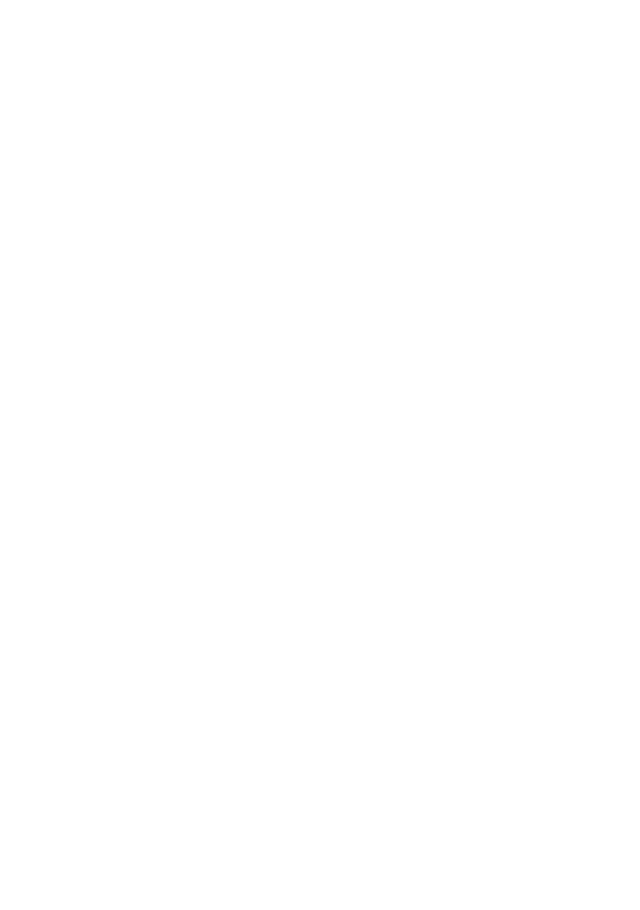
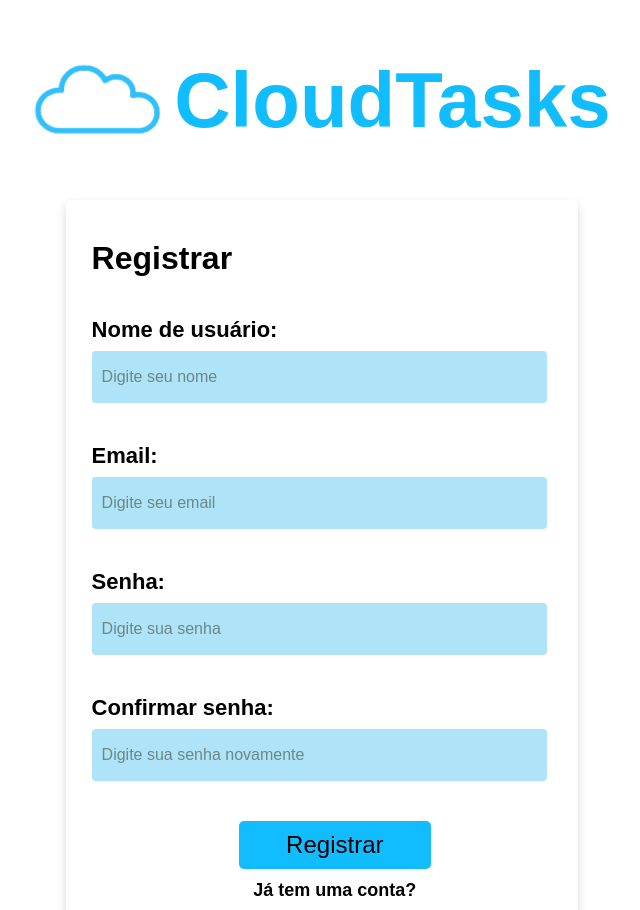
Before and after one commit to MatheuzinDev/CloudTasks, a React (Vite) app: page /register in a window 1280 px wide. Before the commit this address had no page. Shown: the top 910 px of the page, without its empty margins (318-958 px from the left). Before the commit the page ends 800 px from the top, so only its background shows below. Built offline with nearby package versions, Linux system fonts and the light colour scheme.

Commit message:
enviando a tela de registro

```diff
--- a/src/App.jsx
+++ b/src/App.jsx
@@ -1,5 +1,6 @@
 import Home from "./Pages/Home"
 import Login from "./Pages/Login"
+import Register from "./Pages/Register"
 import { BrowserRouter, Routes, Route } from "react-router-dom"
 import "./Components/Header/Header.css"
 function App() {
@@ -9,6 +10,7 @@
         <Routes>
           <Route path="/" element={<Home />} />
           <Route path="/login" element={<Login />} />
+          <Route path="/register" element={<Register />} />
         </Routes>
       </BrowserRouter>
     </>
--- a/src/Components/BodyLogin/BodyLogin.jsx
+++ b/src/Components/BodyLogin/BodyLogin.jsx
@@ -1,12 +1,12 @@
-import Forms from "../Forms/Forms"
+import FormsLogin from "../FormsLogin/FormsLogin"
 import "../BodyLogin/BodyLogin.css"
 
 function BodyLogin() {
   return (
     <>
-    <div className="bodyLogin">
-      <Forms></Forms>
-    </div>
+      <div className="bodyLogin">
+        <FormsLogin></FormsLogin>
+      </div>
     </>
   )
 }
--- /dev/null
+++ b/src/Components/BodyRegister/BodyRegister.css
@@ -0,0 +1,10 @@
+.bodyRegister {
+    width: 40vw;
+    height: 100vh;
+    display: flex;
+    justify-content: center;
+    flex-direction: column;
+    border-radius: 5px;
+    box-shadow: 0px 4px 10px rgba(0, 0, 0, 0.15);
+    margin-bottom: 4vh;
+}
--- /dev/null
+++ b/src/Components/BodyRegister/BodyRegister.jsx
@@ -0,0 +1,14 @@
+import FormsRegister from "../FormsRegister/FormsRegister"
+import "../BodyRegister/BodyRegister.css"
+
+function BodyRegister() {
+    return (
+        <>
+            <div className="bodyRegister">
+                <FormsRegister></FormsRegister>
+            </div>
+        </>
+    )
+}
+
+export default BodyRegister
--- /dev/null
+++ b/src/Components/FormsLogin/FormsLogin.css
@@ -0,0 +1,51 @@
+.divInputEmail {
+    display: flex;
+    flex-direction: column;
+    gap: 1vh;
+    font-size: 20px;
+    width: 35vw;
+    font-family: "Montserrat", sans-serif;
+}
+
+.childDivInputEmail {
+    display: flex;
+    flex-direction: column;
+    gap: 5vh;
+    height: 62vh;
+    padding-top: 4vh;
+    margin-left: 2vw;
+}
+
+.labelLogin {
+    font-family: "Montserrat", sans-serif;
+    font-weight: lighter;
+    font-size: 32px;
+    font-weight: bold;
+}
+
+.label {
+    font-size: 22px;
+    font-family: "Montserrat", sans-serif;
+    font-weight: lighter;
+    font-weight: bold;
+}
+
+.divButtons {
+    display: flex;
+    justify-content: center;
+    align-items: center;
+    flex-direction: column;
+    justify-content: space-between;
+    height: 19vh;
+}
+
+.divButtons p {
+    font-size: 18px;
+    font-family: "Montserrat", sans-serif;
+    font-weight: lighter;
+    font-weight: bold;
+}
+
+.input::placeholder {
+    color: #6a8886;
+}
--- a/src/Components/Forms/Forms.jsx
+++ b/src/Components/FormsLogin/FormsLogin.jsx
@@ -1,8 +1,9 @@
 import Button from '../Button/Button';
 import Form from 'react-bootstrap/Form';
 import Input from '../Input/Input';
-import "../Forms/Forms.css"
-function Forms() {
+import "../FormsLogin/FormsLogin.css"
+import { Link } from 'react-router-dom';
+function FormsLogin() {
   return (
     <>
       <Form className='childDivInputEmail'>
@@ -15,7 +16,7 @@
               type="email"
               placeholder="Digite seu email"
               required
-              height="2vh"
+              height="4vh"
               border="none"
               backgroundColor="#AEE3F8"
               font-size="55px"
@@ -31,7 +32,7 @@
               type="email"
               placeholder="Digite sua senha"
               required
-              height="2vh"
+              height="4vh"
               border="none"
               backgroundColor="#AEE3F8"
             />
@@ -46,11 +47,11 @@
 
           <p>Não tem uma conta?</p>
 
-          <Button
+          <Link to="/register"><Button
             text="Criar conta"
             width="15vw"
             height="6vh"
-          />
+          /></Link>
         </div>
       </Form>
 
@@ -58,4 +59,4 @@
   );
 }
 
-export default Forms;
+export default FormsLogin;
--- a/src/Components/Forms/Forms.css
+++ b/src/Components/FormsRegister/FormsRegister.css
@@ -1,4 +1,4 @@
-.divInputEmail {
+.divInputEmail1 {
     display: flex;
     flex-direction: column;
     gap: 1vh;
@@ -7,30 +7,29 @@
     font-family: "Montserrat", sans-serif;
 }
 
-.childDivInputEmail {
+.childDivInputEmail1 {
     display: flex;
     flex-direction: column;
     gap: 5vh;
-    height: 60vh;
-    padding-top: 4vh;
+    height: 90vh;
     margin-left: 2vw;
 }
 
-.labelLogin {
+.labelLogin1 {
     font-family: "Montserrat", sans-serif;
     font-weight: lighter;
     font-size: 32px;
     font-weight: bold;
 }
 
-.label {
+.label1 {
     font-size: 22px;
     font-family: "Montserrat", sans-serif;
     font-weight: lighter;
     font-weight: bold;
 }
 
-.divButtons {
+.divButtons1 {
     display: flex;
     justify-content: center;
     align-items: center;
@@ -39,7 +38,7 @@
     height: 19vh;
 }
 
-.divButtons p {
+.divButtons1 p {
     font-size: 18px;
     font-family: "Montserrat", sans-serif;
     font-weight: lighter;
--- /dev/null
+++ b/src/Components/FormsRegister/FormsRegister.jsx
@@ -0,0 +1,94 @@
+import Button from '../Button/Button';
+import Form from 'react-bootstrap/Form';
+import Input from '../Input/Input';
+import "../FormsRegister/FormsRegister.css"
+import { Link } from 'react-router-dom';
+
+function FormsRegister() {
+  return (
+    <>
+      <Form className='childDivInputEmail1'>
+        <h1 className='labelLogin1'>Registrar</h1>
+        <Form.Group className="mb-3" controlId="formBasicEmail">
+          <div className='divInputEmail1'>
+            <Form.Label className='label1'>Nome de usuário:</Form.Label>
+            <Input
+              width="34vw"
+              type="email"
+              placeholder="Digite seu nome"
+              required
+              height="4vh"
+              border="none"
+              backgroundColor="#AEE3F8"
+              font-size="55px"
+            />
+          </div>
+        </Form.Group>
+
+        <Form.Group className="mb-3" controlId="formBasicEmail">
+          <div className='divInputEmail1'>
+            <Form.Label className='label1'>Email:</Form.Label>
+            <Input
+              width="34vw"
+              type="email"
+              placeholder="Digite seu email"
+              required
+              height="4vh"
+              border="none"
+              backgroundColor="#AEE3F8"
+              font-size="55px"
+            />
+          </div>
+        </Form.Group>
+
+        <Form.Group className="mb-3" controlId="formBasicPassword">
+          <div className='divInputEmail1'>
+            <Form.Label className='label1'>Senha:</Form.Label>
+            <Input
+              width="34vw"
+              type="password"
+              placeholder="Digite sua senha"
+              required
+              height="4vh"
+              border="none"
+              backgroundColor="#AEE3F8"
+            />
+          </div>
+        </Form.Group>
+
+        <Form.Group className="mb-3" controlId="formBasicPassword">
+          <div className='divInputEmail1'>
+            <Form.Label className='label1'>Confirmar senha:</Form.Label>
+            <Input
+              width="34vw"
+              type="password"
+              placeholder="Digite sua senha novamente"
+              required
+              height="4vh"
+              border="none"
+              backgroundColor="#AEE3F8"
+            />
+          </div>
+        </Form.Group>
+        <div className='divButtons1'>
+          <Button
+            text="Registrar"
+            width="15vw"
+            height="6vh"
+          />
+
+          <p>Já tem uma conta?</p>
+
+          <Link to="/login"><Button
+            text="Faça login"
+            width="15vw"
+            height="6vh"
+          /></Link>
+        </div>
+      </Form>
+
+    </>
+  );
+}
+
+export default FormsRegister;
--- a/src/Components/Input/Input.jsx
+++ b/src/Components/Input/Input.jsx
@@ -5,7 +5,7 @@
       width: props.width || '100%',
       height: props.height || '40px',
       backgroundColor: props.backgroundColor || '#fff',
-      color: props.color || '#000',
+      color: props.color,
       fontSize: props.fontSize || '16px',
       padding: props.padding || '10px',
       border: props.border || '1px solid #ccc',
--- /dev/null
+++ b/src/Pages/Register.jsx
@@ -0,0 +1,16 @@
+import Header from "../Components/Header/Header"
+import BodyRegister from "../Components/BodyRegister/BodyRegister"
+
+function Login() {
+  return (
+    <>
+      <Header></Header>
+      <div style={{display: "flex", justifyContent: "center"}}>
+        <BodyRegister></BodyRegister>
+      </div>
+
+    </>
+  )
+}
+
+export default Login
```
